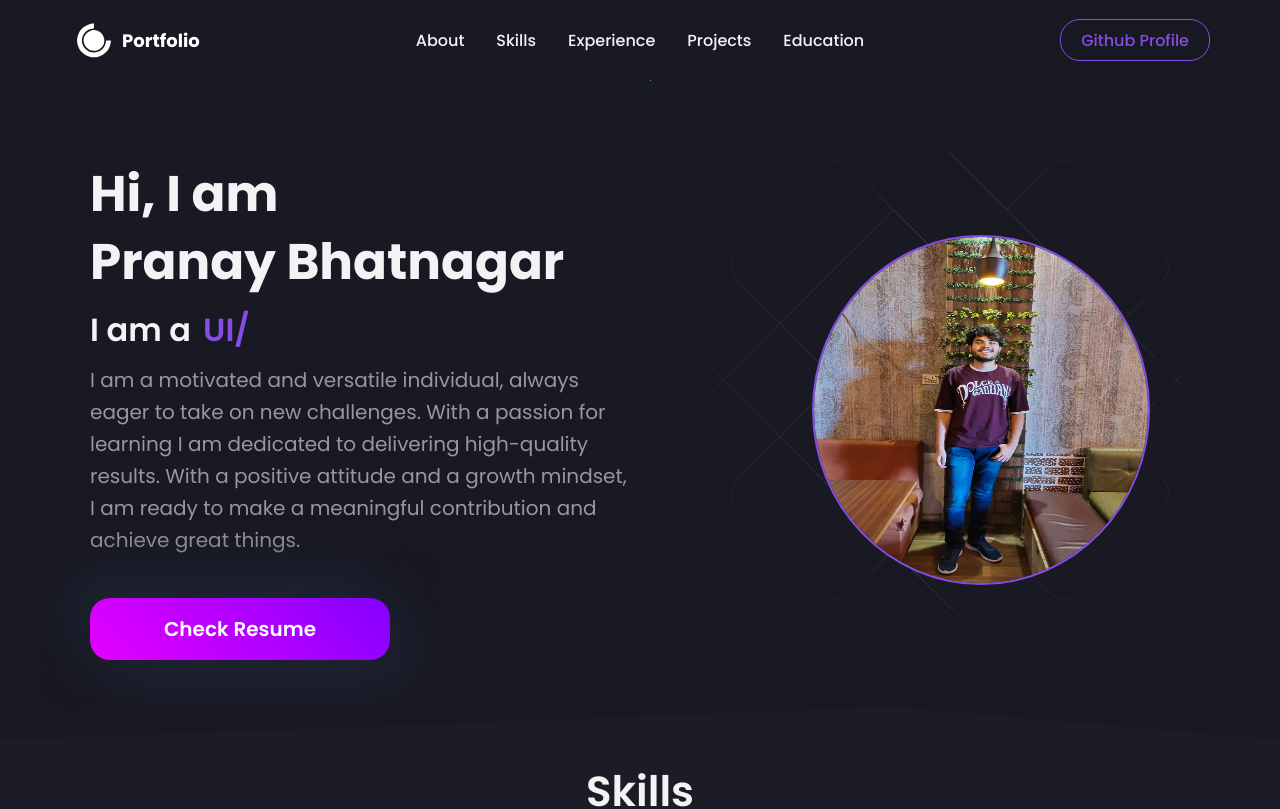
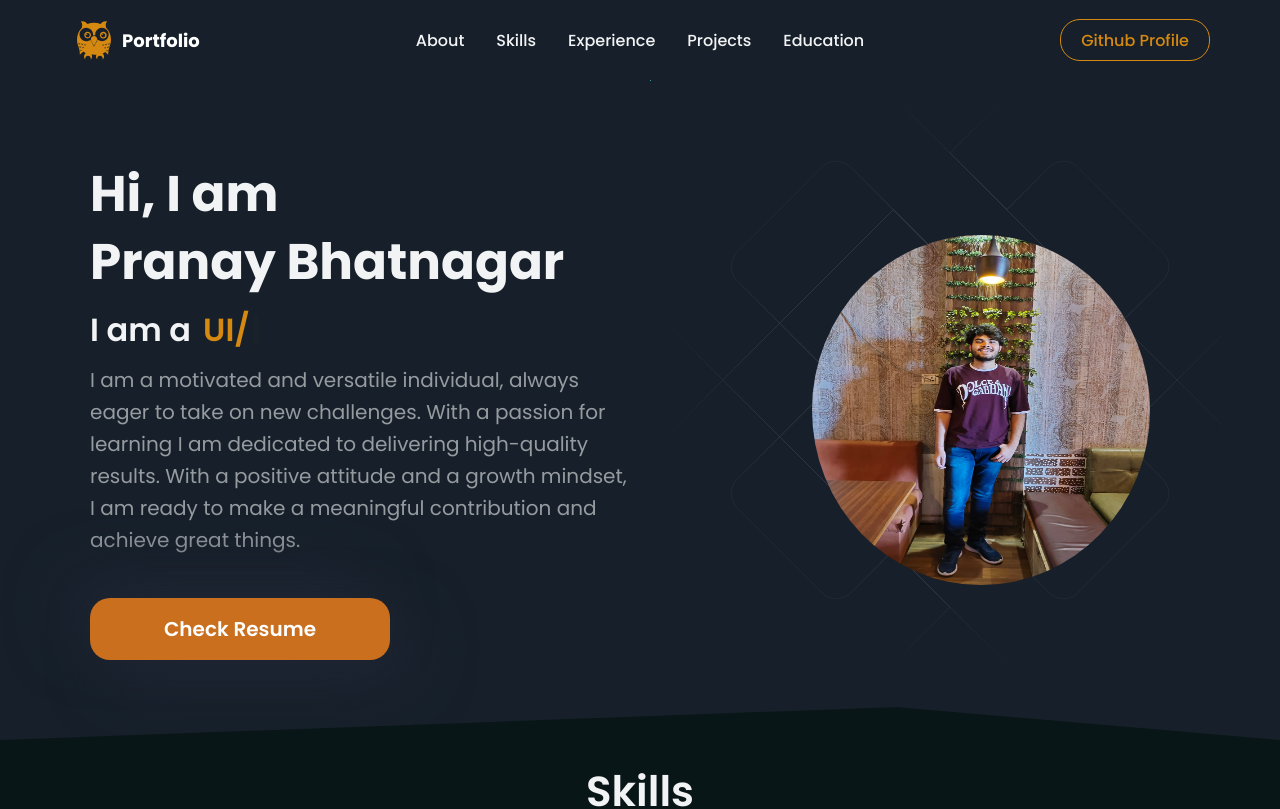
Before and after one commit to pranay2508/Portfolio, a React (Create React App) app: page / in a window 1280 px wide. Shown: the top 809 px of the page. Built offline with nearby package versions, Linux system fonts and the light colour scheme.

Commit message:
minor changes

```diff
--- a/src/App.js
+++ b/src/App.js
@@ -12,6 +12,7 @@ import Contact from "./components/Contact";
 import Footer from "./components/Footer";
 import Experience from "./components/Experience";
 import Education from "./components/Education";
+// import ProjectDetails from "./components/ProjectDetails";
 import ProjectDetails from "./components/ProjectDetails";
 import styled from "styled-components";
 
@@ -27,7 +28,7 @@ const Wrapper = styled.div`
   clip-path: polygon(0 0, 100% 0, 100% 100%,30% 98%, 0 100%);
 `
 function App() {
-  const [darkMode, setDarkMode] = useState(true);
+  const [darkMode] = useState(true);
   const [openModal, setOpenModal] = useState({ state: false, project: null });
   console.log(openModal)
   return (
--- a/src/Projects/index.js
+++ b/src/Projects/index.js
@@ -8,6 +8,7 @@ import { projects } from '../data/constants';
 import ProjectCard from '../components/Cards/ProjectCard';
 
 const Container = styled.div`
+
   background: linear-gradient(
     343.07deg,
     rgba(132, 59, 206, 0.06) 5.71%,
--- a/src/components/Contact/index.js
+++ b/src/components/Contact/index.js
@@ -108,8 +108,9 @@ const ContactButton = styled.input`
   width: 100%;
   text-decoration: none;
   text-align: center;
-  background: hsla(271, 100%, 50%, 1);
-  background: linear-gradient(
+  /* background: hsla(271, 100%, 50%, 1); */
+  background: #CA6F1E;
+  /* background: linear-gradient(
     225deg,
     hsla(271, 100%, 50%, 1) 0%,
     hsla(294, 100%, 50%, 1) 100%
@@ -123,7 +124,7 @@ const ContactButton = styled.input`
     225deg,
     hsla(271, 100%, 50%, 1) 0%,
     hsla(294, 100%, 50%, 1) 100%
-  );
+  ); */
   padding: 13px 16px;
   margin-top: 2px;
   border-radius: 12px;
--- a/src/components/HeroSection/index.js
+++ b/src/components/HeroSection/index.js
@@ -107,7 +107,7 @@ export const Img = styled.img`
   max-width: 350px;
   max-height: 350px;
   border-radius: 50%;
-  border: 2px solid ${({ theme }) => theme.primary};
+  /* border: 2px solid ${({ theme }) => theme.primary}; */
 
   @media (max-width: 768px) {
     max-width: 400px;
@@ -189,10 +189,11 @@ export const ResumeButton = styled.a`
     font-size: 20px;
     font-weight: 600;
     transition: all 0.2s ease-in-out !important;
-    background: hsla(271, 100%, 50%, 1);
+    background: #CA6F1E ;
+    /* background: hsla(271, 100%, 50%, 1);
     background: linear-gradient(225deg, hsla(271, 100%, 50%, 1) 0%, hsla(294, 100%, 50%, 1) 100%);
     background: -moz-linear-gradient(225deg, hsla(271, 100%, 50%, 1) 0%, hsla(294, 100%, 50%, 1) 100%);
-    background: -webkit-linear-gradient(225deg, hsla(271, 100%, 50%, 1) 0%, hsla(294, 100%, 50%, 1) 100%);
+    background: -webkit-linear-gradient(225deg, hsla(271, 100%, 50%, 1) 0%, hsla(294, 100%, 50%, 1) 100%); */
     box-shadow:  20px 20px 60px #1F2634,
     -20px -20px 60px #1F2634;
     &:hover {
--- a/src/components/Navbar/index.js
+++ b/src/components/Navbar/index.js
@@ -1,6 +1,6 @@
 import React from "react";
 // import { Nav, NavLink, NavbarContainer, Span, NavLogo, NavItems, GitHubButton, ButtonContainer, MobileIcon, MobileMenu, MobileNavLogo, MobileLink } from './NavbarStyledComponent'
-import { DiCssdeck } from "react-icons/di";
+import { DiProlog } from "react-icons/di";
 import { FaBars } from "react-icons/fa";
 import { Bio } from "../../data/constants";
 // import { Close, CloseRounded } from '@mui/icons-material';
@@ -239,7 +239,7 @@ const Navbar = () => {
               cursor: "pointer",
             }}
           >
-            <DiCssdeck size="3rem" /> <Span>Portfolio</Span>
+            <DiProlog color="#D68910" size="3rem" /> <Span color="#D68910">Portfolio</Span>
           </a>
         </NavLogo>
         <MobileIcon>
--- a/src/components/ProjectDetails/index.js
+++ b/src/components/ProjectDetails/index.js
@@ -1,4 +1,4 @@
-import { CloseRounded } from "@mui/icons-material";
+import { CloseRounded, GitHub, LinkedIn } from "@mui/icons-material";
 import { Modal } from "@mui/material";
 import React from "react";
 import styled from "styled-components";
@@ -215,7 +215,7 @@ const index = ({ openModal, setOpenModal }) => {
                   <Member>
                     <MemberImage src={member.img} />
                     <MemberName>{member.name}</MemberName>
-                    {/* <a
+                    <a
                       href={member.github}
                       target="new"
                       style={{ textDecoration: "none", color: "inherit" }}
@@ -228,7 +228,7 @@ const index = ({ openModal, setOpenModal }) => {
                       style={{ textDecoration: "none", color: "inherit" }}
                     >
                       <LinkedIn />
-                    </a> */}
+                    </a>
                   </Member>
                 ))}
               </Members>
--- a/src/utils/Theme.js
+++ b/src/utils/Theme.js
@@ -1,24 +1,24 @@
 export const darkTheme = {
-    bg:"#1C1C27",
-    bgLight: "#1C1E27",
-    primary: "#854CE6",
+    bg:"#091618",
+    bgLight: "#EC7063",
+    primary: "#D68910", // done
     text_primary:"#F2F3F4",
     text_secondary:"#b1b2b3",
-    card:"#171721",
-    card_light: '#191924',
-    button:"#854CE6",
+    card:"#091618",
+    card_light: '#17202A ',// to be change    ----- done
+    button:"#067A75",
     white:"#FFFFFF",
     black:"#000000",
 }
 
 export const lightTheme = {
     bg:"#FFFFFF",
-    bgLight: "#f0f0f0",
+    bgLight: "#EC7063",
     primary:"#be1adb",
     text_primary:"#111111",
     text_secondary:"#48494a",
     card:"#FFFFFF",
-    button:"#5c5b5b",
+    button:"#091618",
 }
 
 //primary: #854CE6
```
